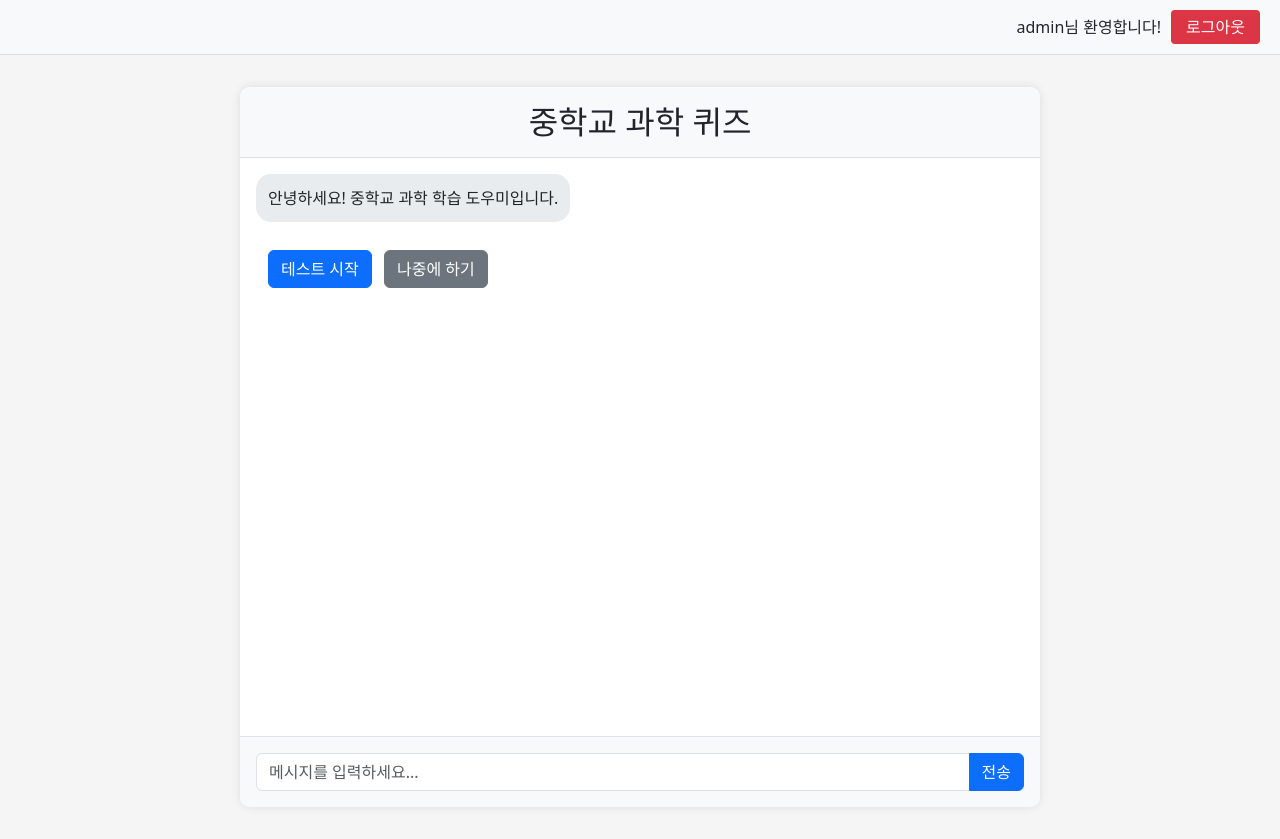
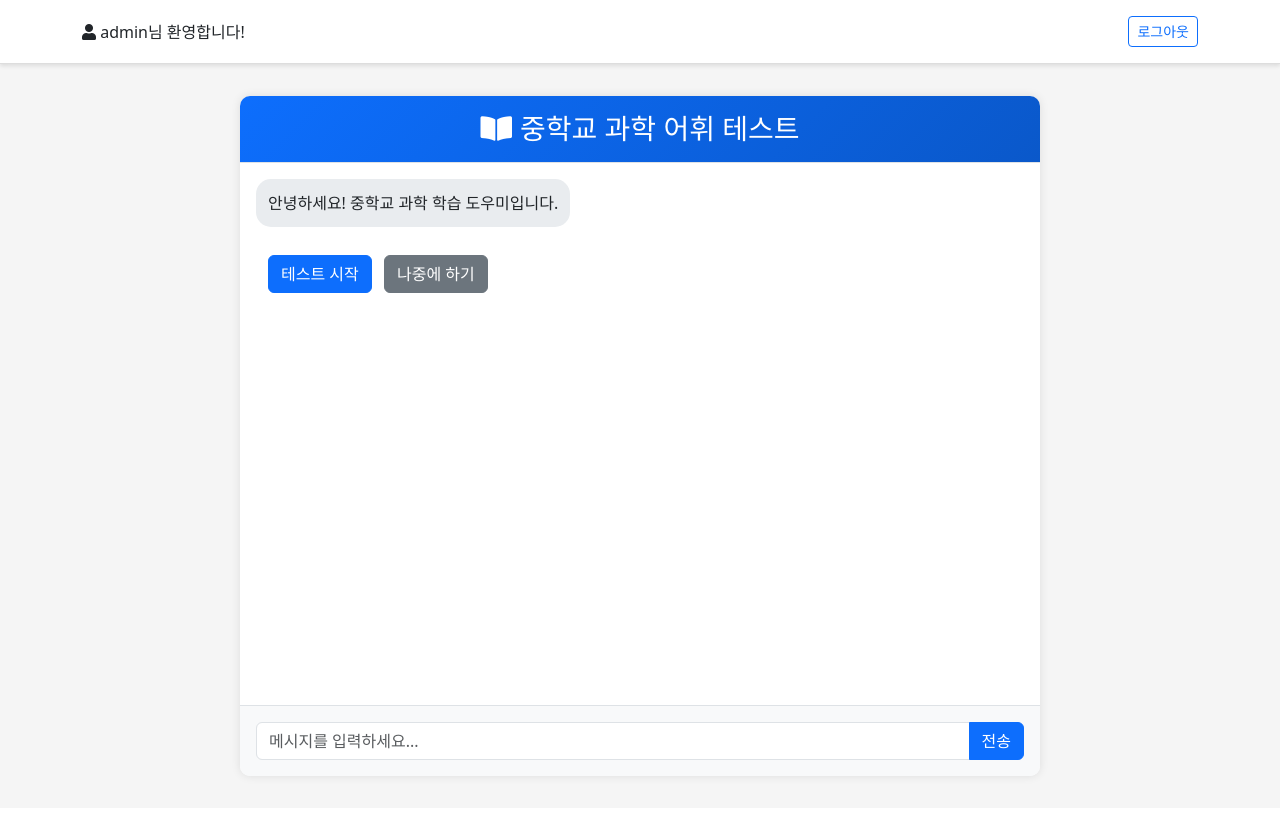
Before and after one commit to alisyos/Science_M4_3, a Flask app: page / in a window 1280 px wide. After the commit the page ends 782 px from the top, so only its background shows below. Run offline with Flask 3, Linux system fonts and the light colour scheme; a user stored in the database is signed in.

Commit message:
디자인 개선: 중학교 과학 어휘 테스트 헤더 수정

```diff
--- a/templates/quiz.html
+++ b/templates/quiz.html
@@ -3,12 +3,19 @@
 <head>
     <meta charset="UTF-8">
     <meta name="viewport" content="width=device-width, initial-scale=1.0">
-    <title>중학교 과학 퀴즈</title>
+    <title>중학교 과학 어휘 테스트</title>
     <link href="https://cdn.jsdelivr.net/npm/bootstrap@5.3.0/dist/css/bootstrap.min.css" rel="stylesheet">
+    <link rel="stylesheet" href="https://cdnjs.cloudflare.com/ajax/libs/font-awesome/5.15.4/css/all.min.css">
     <link rel="stylesheet" href="{{ url_for('static', filename='style.css') }}">
     <style>
         body {
             background-color: #f5f5f5;
+        }
+        .header {
+            background-color: #fff;
+            padding: 1rem;
+            box-shadow: 0 2px 4px rgba(0,0,0,0.1);
+            margin-bottom: 1rem;
         }
         .chat-container {
             max-width: 800px;
@@ -18,13 +25,25 @@
             box-shadow: 0 0 10px rgba(0,0,0,0.1);
             display: flex;
             flex-direction: column;
-            height: 90vh;
+            height: 85vh;
         }
         .chat-header {
             padding: 1rem;
             border-bottom: 1px solid #dee2e6;
-            background-color: #f8f9fa;
+            background: linear-gradient(135deg, #0d6efd, #0a58ca);
             border-radius: 10px 10px 0 0;
+            text-align: center;
+        }
+        .chat-header h2 {
+            color: white;
+            margin: 0;
+            font-size: 1.75rem;
+            display: flex;
+            align-items: center;
+            justify-content: center;
+        }
+        .chat-header h2 i {
+            margin-right: 0.5rem;
         }
         .chat-messages {
             flex-grow: 1;
@@ -134,16 +153,20 @@
 <body>
     <div class="header">
         {% if current_user.is_authenticated %}
-            <span>{{ current_user.username }}님 환영합니다!</span>
-            <a href="{{ url_for('logout') }}" class="logout-btn">로그아웃</a>
+            <div class="container d-flex justify-content-between align-items-center">
+                <span><i class="fas fa-user"></i> {{ current_user.username }}님 환영합니다!</span>
+                <a href="{{ url_for('logout') }}" class="btn btn-outline-primary btn-sm">로그아웃</a>
+            </div>
         {% else %}
-            <a href="{{ url_for('login') }}" class="login-btn">로그인</a>
+            <div class="container">
+                <a href="{{ url_for('login') }}" class="btn btn-primary btn-sm">로그인</a>
+            </div>
         {% endif %}
     </div>
 
     <div class="chat-container">
         <div class="chat-header">
-            <h2 class="text-center m-0">중학교 과학 퀴즈</h2>
+            <h2><i class="fas fa-book-open"></i> 중학교 과학 어휘 테스트</h2>
         </div>
 
         <div class="chat-messages" id="chat-messages">
```
